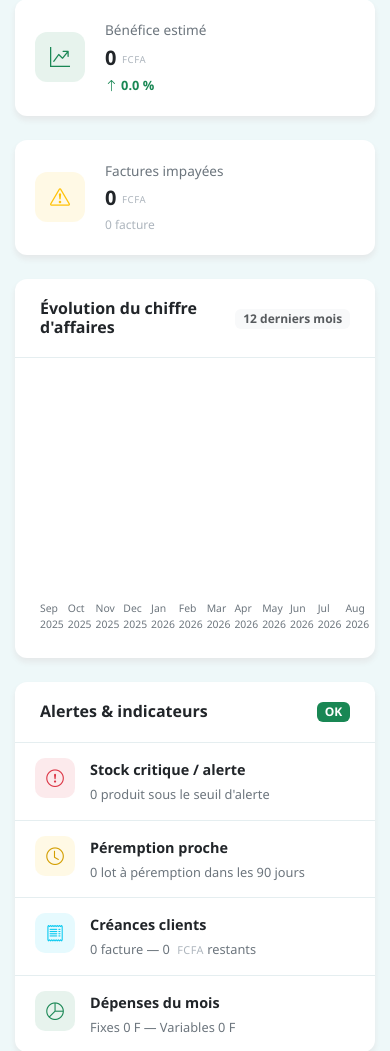
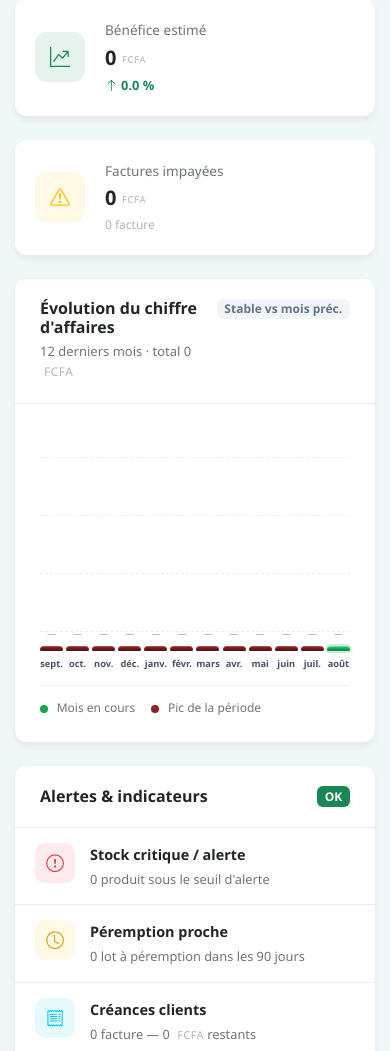
Before and after one commit to amadyfsy/AvalonPharmaInterne, a Flask app: page /dashboard/ in a window 390 px wide. Shown: the part 522-1573 px from the top of the page. Run offline with Flask 3, Linux system fonts and the light colour scheme; a user stored in the database is signed in; data comes from the database, SQL or seed files in the repository; data that the repository does not hold is empty.

Commit message:
Améliore le graphique d’évolution du CA : mois en français, montants et légende.
Co-authored-by: Cursor <cursoragent@cursor.com>

```diff
--- a/app/blueprints/dashboard/routes.py
+++ b/app/blueprints/dashboard/routes.py
@@ -141,24 +141,73 @@ def index():
         benefice_variation = 100.0
 
     # Evolution CA (12 derniers mois)
-    ca_evolution_labels = []
-    ca_evolution_data = []
+    _mois_fr = (
+        "janv.", "févr.", "mars", "avr.", "mai", "juin",
+        "juil.", "août", "sept.", "oct.", "nov.", "déc.",
+    )
+
+    def _ca_compact(v: float) -> str:
+        """Libellé court pour les barres (ex. 1,2 M / 850 k)."""
+        x = float(v or 0)
+        if x >= 1_000_000:
+            n = x / 1_000_000
+            s = f"{n:.1f}".replace(".", ",").rstrip("0").rstrip(",")
+            return f"{s} M"
+        if x >= 1_000:
+            n = x / 1_000
+            s = f"{n:.0f}" if n >= 10 else f"{n:.1f}".replace(".", ",").rstrip("0").rstrip(",")
+            return f"{s} k"
+        return format_montant_espace(int(round(x))) or "0"
+
+    ca_evolution = []
     for i in range(11, -1, -1):
         m = today - relativedelta(months=i)
-        ca_evolution_labels.append(m.strftime('%b %Y'))
-        m_ca = db.session.query(func.sum(Facture.total_ttc)).filter(
-            Facture.statut != 'annulee',
-            Facture.statut != 'brouillon',
-            extract('month', Facture.date_emission) == m.month,
-            extract('year', Facture.date_emission) == m.year
-        ).scalar() or 0.0
-        ca_evolution_data.append(float(m_ca))
+        m_ca = float(
+            db.session.query(func.sum(Facture.total_ttc)).filter(
+                Facture.statut != "annulee",
+                Facture.statut != "brouillon",
+                extract("month", Facture.date_emission) == m.month,
+                extract("year", Facture.date_emission) == m.year,
+            ).scalar()
+            or 0.0
+        )
+        ca_evolution.append(
+            {
+                "month": m.month,
+                "year": m.year,
+                "label": _mois_fr[m.month - 1],
+                "year_short": str(m.year)[2:],
+                "value": m_ca,
+                "value_label": _ca_compact(m_ca),
+                "value_full": format_montant_espace(m_ca),
+                "is_current": m.month == today.month and m.year == today.year,
+            }
+        )
 
-    max_ca = max(ca_evolution_data) if ca_evolution_data else 0.0
+    max_ca = max((row["value"] for row in ca_evolution), default=0.0)
     max_ca = max(max_ca, 1.0)
-    ca_evolution_pct = [round((v / max_ca) * 100, 2) for v in ca_evolution_data]
-    ca_evolution_active_i = (
-        ca_evolution_data.index(max(ca_evolution_data)) if ca_evolution_data else 0
+    for row in ca_evolution:
+        row["pct"] = round((row["value"] / max_ca) * 100, 2)
+        row["is_peak"] = row["value"] == max(r["value"] for r in ca_evolution) and row["value"] > 0
+
+    ca_evolution_total = sum(row["value"] for row in ca_evolution)
+    # Variation mois courant vs mois précédent
+    ca_evolution_mom = 0.0
+    if len(ca_evolution) >= 2:
+        prev_v = ca_evolution[-2]["value"]
+        cur_v = ca_evolution[-1]["value"]
+        if prev_v > 0:
+            ca_evolution_mom = ((cur_v - prev_v) / prev_v) * 100.0
+        elif cur_v > 0:
+            ca_evolution_mom = 100.0
+
+    # Compatibilité éventuelle anciens templates
+    ca_evolution_labels = [f'{r["label"]} {r["year"]}' for r in ca_evolution]
+    ca_evolution_data = [r["value"] for r in ca_evolution]
+    ca_evolution_pct = [r["pct"] for r in ca_evolution]
+    ca_evolution_active_i = next(
+        (i for i, r in enumerate(ca_evolution) if r["is_current"]),
+        len(ca_evolution) - 1,
     )
 
     # Factures récentes
@@ -242,6 +291,9 @@ def index():
         depenses_variation=float(depenses_variation),
         benefice_net=float(benefice_net),
         benefice_variation=float(benefice_variation),
+        ca_evolution=ca_evolution,
+        ca_evolution_total=ca_evolution_total,
+        ca_evolution_mom=float(ca_evolution_mom),
         ca_evolution_labels=ca_evolution_labels,
         ca_evolution_data=ca_evolution_data,
         ca_evolution_pct=ca_evolution_pct,
--- a/app/static/public/css/styles.css
+++ b/app/static/public/css/styles.css
@@ -572,44 +572,125 @@ img.sidebar-logo-img {
 }
 
 /* ==========================================
-   Chart Styles (CSS Only)
+   Chart Styles (CSS Only) — CA 12 mois
    ========================================== */
 .chart-container {
-    height: 250px;
+    height: 280px;
     display: flex;
     align-items: flex-end;
+    position: relative;
+}
+
+.ca-chart {
+    padding: 0.25rem 0 0;
+}
+
+.ca-chart-subtitle {
+    font-size: 0.8125rem;
+    color: var(--text-secondary);
+}
+
+.ca-mom {
+    font-weight: 600;
+    font-size: 0.75rem;
+}
+
+.ca-mom--up {
+    background: rgba(40, 167, 69, 0.12);
+    color: #1e7e34;
+}
+
+.ca-mom--down {
+    background: rgba(220, 53, 69, 0.12);
+    color: #b02a37;
+}
+
+.ca-mom--flat {
+    background: #f1f5f9;
+    color: #64748b;
+}
+
+.chart-grid {
+    position: absolute;
+    inset: 1.75rem 0 2.35rem;
+    display: flex;
+    flex-direction: column;
+    justify-content: space-between;
+    pointer-events: none;
+    z-index: 0;
+}
+
+.chart-grid span {
+    display: block;
+    border-top: 1px dashed rgba(15, 23, 42, 0.08);
 }
 
 .chart-bars {
+    position: relative;
+    z-index: 1;
     display: flex;
     align-items: flex-end;
     justify-content: space-between;
     width: 100%;
     height: 100%;
-    gap: 8px;
+    gap: 6px;
 }
 
 .chart-bar-wrapper {
     flex: 1;
+    min-width: 0;
     display: flex;
     flex-direction: column;
     align-items: center;
     height: 100%;
     justify-content: flex-end;
+    cursor: default;
+}
+
+.chart-value {
+    font-size: 0.65rem;
+    font-weight: 700;
+    color: var(--brand-burgundy);
+    line-height: 1.1;
+    margin-bottom: 6px;
+    white-space: nowrap;
+    letter-spacing: -0.02em;
+}
+
+.chart-value.is-zero {
+    color: #94a3b8;
+    font-weight: 500;
 }
 
 .chart-bar {
     width: 100%;
-    max-width: 40px;
-    background: linear-gradient(180deg, var(--brand-burgundy) 0%, #4f1014 100%);
-    border-radius: 6px 6px 0 0;
+    max-width: 36px;
+    background: linear-gradient(180deg, #9a2a2a 0%, var(--brand-burgundy) 55%, #4f1014 100%);
+    border-radius: 8px 8px 3px 3px;
     height: var(--height);
-    animation: growUp 1s ease-out forwards;
+    min-height: 4px;
+    animation: growUp 0.85s ease-out forwards;
     transform-origin: bottom;
+    box-shadow: inset 0 1px 0 rgba(255, 255, 255, 0.18);
+    transition: filter 0.15s ease, transform 0.15s ease;
+}
+
+.chart-bar-wrapper:hover .chart-bar {
+    filter: brightness(1.08);
 }
 
 .chart-bar.active {
-    background: linear-gradient(180deg, var(--success-color) 0%, #28a745 100%);
+    background: linear-gradient(180deg, #34d399 0%, #16a34a 55%, #15803d 100%);
+    box-shadow: 0 0 0 2px rgba(22, 163, 74, 0.2), inset 0 1px 0 rgba(255, 255, 255, 0.25);
+}
+
+.chart-bar.peak:not(.active) {
+    background: linear-gradient(180deg, #c45c5c 0%, #8f2222 60%, #5c1216 100%);
+}
+
+.chart-bar-wrapper.is-current .chart-label {
+    color: #15803d;
+    font-weight: 700;
 }
 
 @keyframes growUp {
@@ -622,9 +703,53 @@ img.sidebar-logo-img {
 }
 
 .chart-label {
-    margin-top: 10px;
+    margin-top: 8px;
+    display: flex;
+    flex-direction: column;
+    align-items: center;
+    gap: 1px;
+    font-size: 0.7rem;
+    color: var(--text-secondary);
+    line-height: 1.15;
+    text-align: center;
+}
+
+.chart-label__m {
+    font-weight: 600;
+    color: #475569;
+}
+
+.chart-label__y {
+    font-size: 0.62rem;
+    color: #94a3b8;
+}
+
+.ca-chart-legend {
+    display: flex;
+    flex-wrap: wrap;
+    gap: 1rem;
+    margin-top: 1rem;
+    padding-top: 0.75rem;
+    border-top: 1px solid rgba(15, 23, 42, 0.06);
     font-size: 0.75rem;
     color: var(--text-secondary);
+}
+
+.ca-dot {
+    display: inline-block;
+    width: 8px;
+    height: 8px;
+    border-radius: 50%;
+    margin-right: 0.35rem;
+    vertical-align: middle;
+}
+
+.ca-dot--current {
+    background: #16a34a;
+}
+
+.ca-dot--peak {
+    background: #8f2222;
 }
 
 /* ==========================================
@@ -1091,11 +1216,23 @@ img.sidebar-logo-img {
     }
 
     .chart-bars {
-        gap: 4px;
+        gap: 3px;
+    }
+
+    .chart-value {
+        font-size: 0.55rem;
     }
 
     .chart-label {
-        font-size: 0.65rem;
+        font-size: 0.58rem;
+    }
+
+    .chart-label__y {
+        display: none;
+    }
+
+    .chart-container {
+        height: 240px;
     }
 }
 
--- a/app/templates/dashboard/index.html
+++ b/app/templates/dashboard/index.html
@@ -121,23 +121,45 @@
   {# Graphique barres + alertes — structure identique à la maquette #}
   <div class="row g-4 mb-4">
     <div class="col-12 col-lg-8">
-      <div class="card">
-        <div class="card-header">
-          <h5 class="card-title">Évolution du chiffre d'affaires</h5>
-          <div class="card-actions">
-            <span class="badge bg-light text-muted">12 derniers mois</span>
+      <div class="card ca-chart-card">
+        <div class="card-header align-items-start">
+          <div>
+            <h5 class="card-title mb-1">Évolution du chiffre d'affaires</h5>
+            <p class="ca-chart-subtitle mb-0">12 derniers mois · total {{ montant_fcfa(ca_evolution_total) }}</p>
+          </div>
+          <div class="card-actions d-flex flex-column align-items-end gap-1">
+            {% if ca_evolution_mom > 0 %}
+              <span class="badge ca-mom ca-mom--up"><i class="bi bi-arrow-up-short"></i> {{ "%.1f"|format(ca_evolution_mom) }} % vs mois préc.</span>
+            {% elif ca_evolution_mom < 0 %}
+              <span class="badge ca-mom ca-mom--down"><i class="bi bi-arrow-down-short"></i> {{ "%.1f"|format(ca_evolution_mom|abs) }} % vs mois préc.</span>
+            {% else %}
+              <span class="badge ca-mom ca-mom--flat">Stable vs mois préc.</span>
+            {% endif %}
           </div>
         </div>
         <div class="card-body">
-          <div class="chart-container">
+          <div class="chart-container ca-chart">
+            <div class="chart-grid" aria-hidden="true">
+              <span></span><span></span><span></span><span></span>
+            </div>
             <div class="chart-bars">
-              {% for i in range(ca_evolution_labels|length) %}
-                <div class="chart-bar-wrapper">
-                  <div class="chart-bar{% if i == ca_evolution_active_i %} active{% endif %}" style="--height: {{ ca_evolution_pct[i] }}%"></div>
-                  <span class="chart-label">{{ ca_evolution_labels[i] }}</span>
+              {% for row in ca_evolution %}
+                <div class="chart-bar-wrapper{% if row.is_current %} is-current{% endif %}{% if row.is_peak %} is-peak{% endif %}"
+                     title="{{ row.label }} {{ row.year }} — {{ row.value_full }} FCFA">
+                  <span class="chart-value{% if row.value <= 0 %} is-zero{% endif %}">{{ row.value_label if row.value > 0 else '—' }}</span>
+                  <div class="chart-bar{% if row.is_current %} active{% elif row.is_peak %} peak{% endif %}"
+                       style="--height: {{ row.pct if row.pct > 0 else 2 }}%"></div>
+                  <span class="chart-label">
+                    <span class="chart-label__m">{{ row.label }}</span>
+                    <span class="chart-label__y">’{{ row.year_short }}</span>
+                  </span>
                 </div>
               {% endfor %}
             </div>
+          </div>
+          <div class="ca-chart-legend">
+            <span><i class="ca-dot ca-dot--current"></i> Mois en cours</span>
+            <span><i class="ca-dot ca-dot--peak"></i> Pic de la période</span>
           </div>
         </div>
       </div>
```
